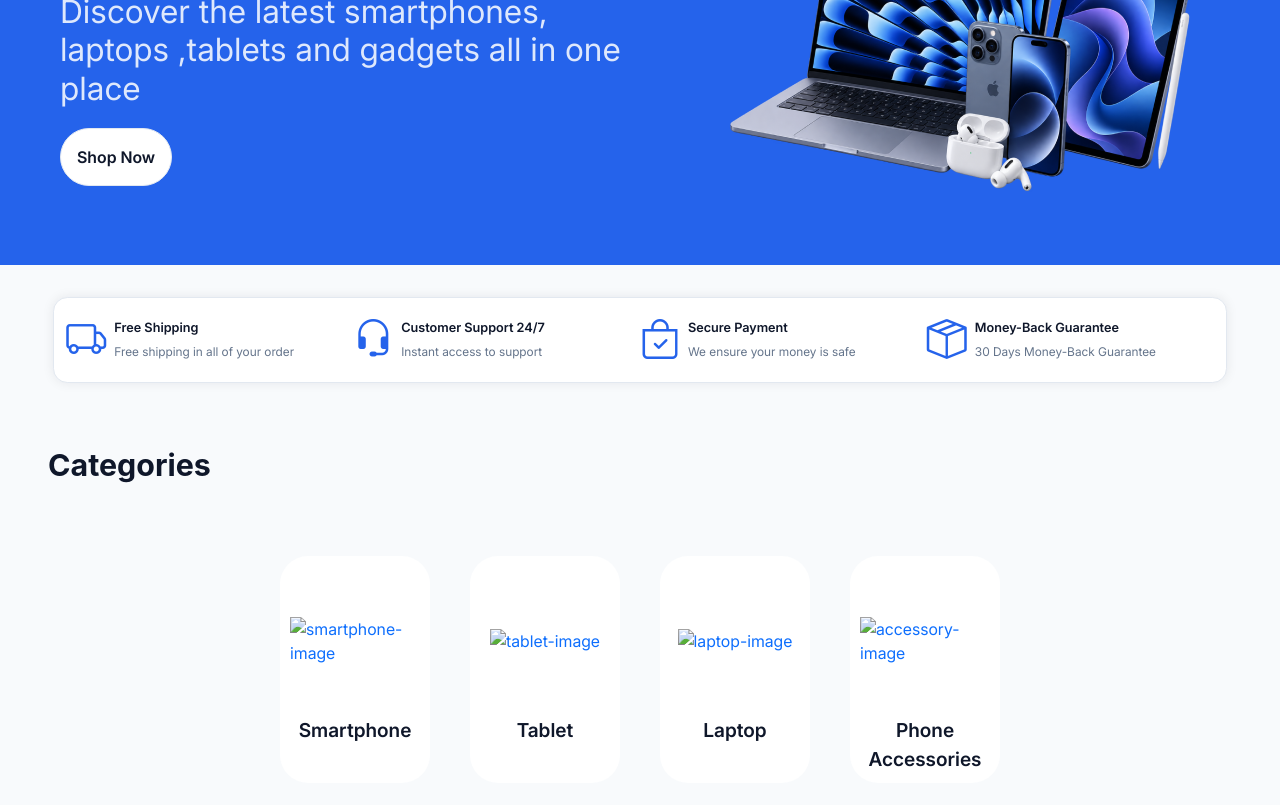
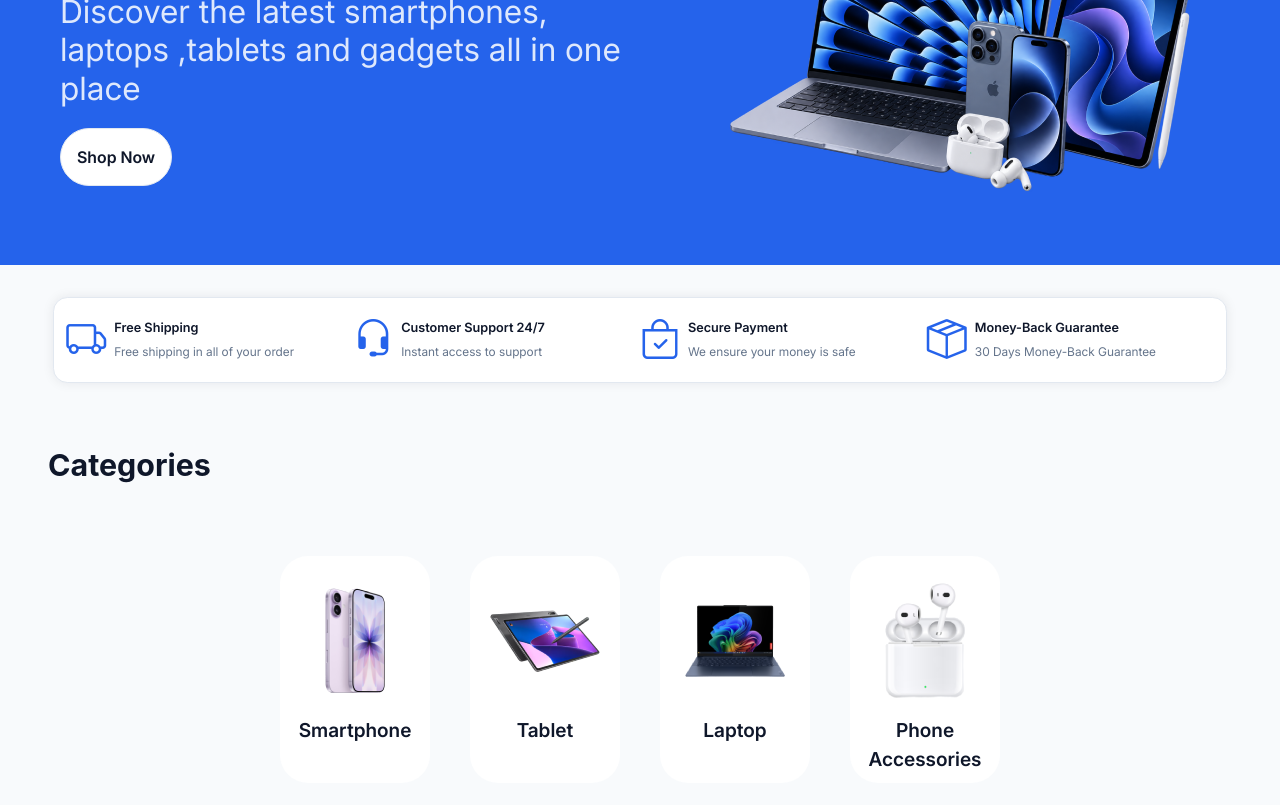
Before and after one commit to ElyasAhmadzadeh/e-commerce-project, a website: page index.html in a window 1280 px wide. Shown: the part 277-1082 px from the top of the page. Drawn offline with nearby package versions, Linux system fonts and the light colour scheme; the site is published under a folder, as on GitHub Pages, so addresses that start at the root find nothing; a web font is replaced by a local one.

Commit message:
test for fixing category images problem

```diff
--- a/index.html
+++ b/index.html
@@ -155,7 +155,7 @@
                     <li class="category-item">
                         <a href="#">
                             <div class="category-image">
-                                <img src="/assests/Clipped_image_20260811_193104.png" alt="smartphone-image">
+                                <img src="./assests/Clipped_image_20260811_193104.png" alt="smartphone-image">
                             </div>
                             <div class="category-title text-center">Smartphone</div>
                         </a>
@@ -163,7 +163,7 @@
                     <li class="category-item">
                         <a href="#">
                             <div class="category-image">
-                                <img src="/assests/tablet.png" alt="tablet-image">
+                                <img src="./assests/tablet.png" alt="tablet-image">
                             </div>
                             <div class="category-title text-center">Tablet</div>
                         </a>
@@ -171,7 +171,7 @@
                     <li class="category-item">
                         <a href="#">
                             <div class="category-image">
-                                <img src="/assests/laptop (2).png" alt="laptop-image">
+                                <img src="./assests/laptop (2).png" alt="laptop-image">
                             </div>
                             <div class="category-title text-center">Laptop</div>
                         </a>
@@ -179,7 +179,7 @@
                     <li class="category-item">
                         <a href="#">
                             <div class="category-image">
-                                <img src="/assests/accessory.png" alt="accessory-image">
+                                <img src="./assests/accessory.png" alt="accessory-image">
                             </div>
                             <div class="category-title text-center">Phone Accessories</div>
                         </a>
```
